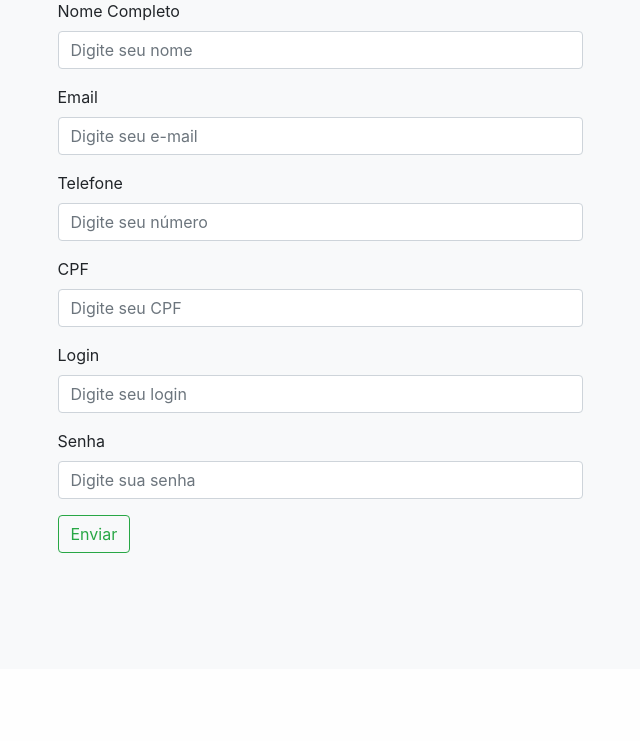
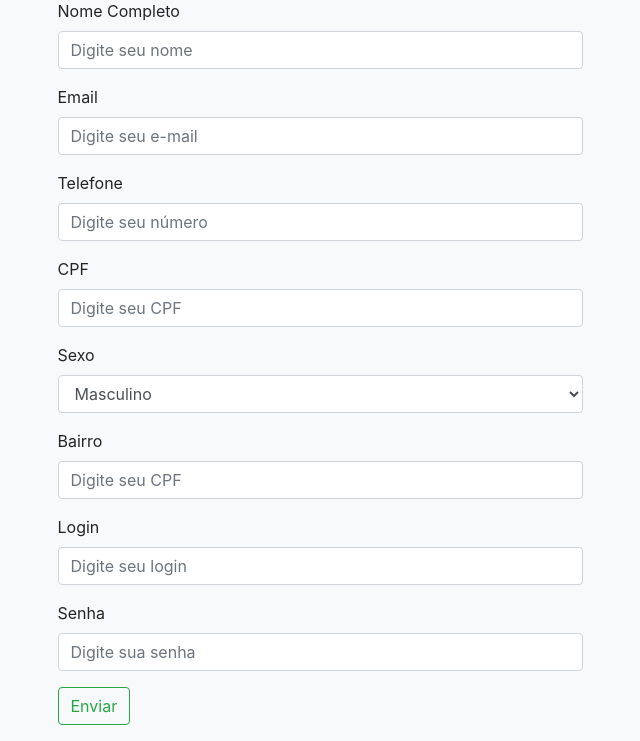
Before and after one commit to isaque337/Learning---PHP, a PHP site: page /cliente/cadastro.php in a window 1280 px wide. Shown: the part 131-872 px from the top of the page, without its empty margins (320-960 px from the left). Before the commit the page ends 684 px from the top, so only its background shows below. Run offline with PHP 8.4, Linux system fonts and the light colour scheme.

Commit message:
cadastrando

```diff
--- a/HELPFY/cliente/cadastro.php
+++ b/HELPFY/cliente/cadastro.php
@@ -54,7 +54,7 @@ require __DIR__ . './../vendor/autoload.php';
             <div class="form-group">
                 <div class="col-md-6 offset-md-3">
                     <label> Telefone</label>
-                    <input type="text" name="telefone" class="form-control" placeholder="Digite seu número" maxlength="12" required="">
+                    <input type="number" name="telefone" class="form-control" placeholder="Digite seu número" maxlength="12" required="">
 
                 </div>
             </div>
@@ -65,6 +65,32 @@ require __DIR__ . './../vendor/autoload.php';
                     <input type="text" name="cpf" id="cpf" class="form-control" placeholder="Digite seu CPF" required="" autocomplete="off">
                 </div>
             </div>
+
+            <!-- <div class="form-group">
+                <div class="col-md-6 offset-md-3">
+                    <label> sexo</label>
+                    <input type="text" name="cpf" id="cpf" class="form-control" placeholder="Digite seu CPF" required="" autocomplete="off">
+                </div>
+            </div> -->
+
+            <div class="form-group">
+                <div class="col-md-6 offset-md-3">
+                    <label for="exampleFormControlSelect1">Sexo</label>
+                    <select class="form-control" id="exampleFormControlSelect1">
+                        <option>Masculino</option>
+                        <option>Feminino</option>
+                        <option>Outros</option>
+                    </select>
+                </div>
+            </div>
+
+            <div class="form-group">
+                <div class="col-md-6 offset-md-3">
+                    <label>Bairro</label>
+                    <input type="text" name="cpf" id="cpf" class="form-control" placeholder="Digite seu CPF" required="" autocomplete="off">
+                </div>
+            </div>
+
 
             <div class="form-group">
                 <div class="col-md-6 offset-md-3">
@@ -80,11 +106,11 @@ require __DIR__ . './../vendor/autoload.php';
                 </div>
             </div>
 
-                <div class="form-group">
-                    <div class="col-md-6 offset-md-3">
-                        <button class="btn btn-outline-success my-2 my-sm-0" type="submit">Enviar</button>
-                    </div>
+            <div class="form-group">
+                <div class="col-md-6 offset-md-3">
+                    <button class="btn btn-outline-success my-2 my-sm-0" type="submit">Enviar</button>
                 </div>
+            </div>
         </form>
     </div>
 
```
Also changed, not shown: HELPFY/cliente/cadastrar.php (+8 -3 lines).
